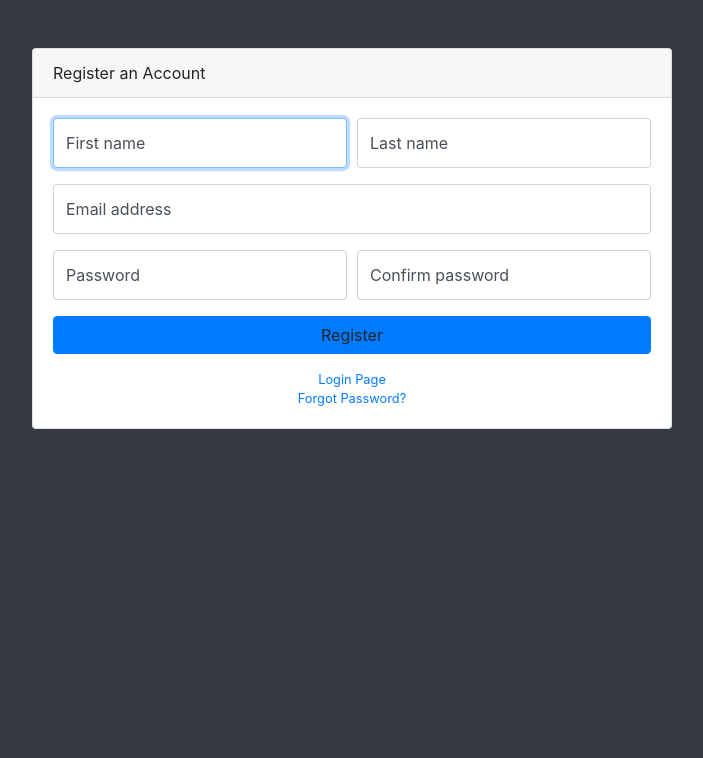
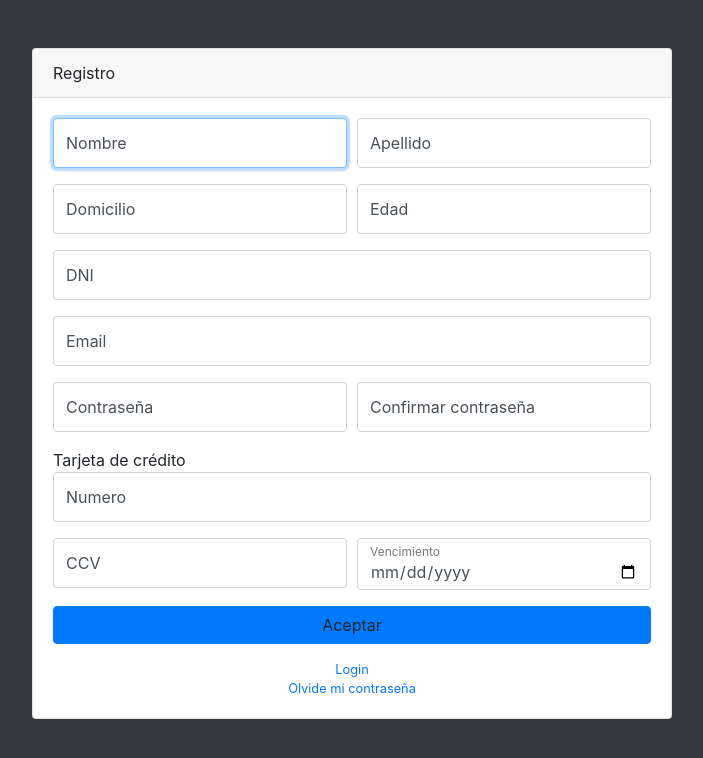
Before and after one commit to DERGONokay/todo-a-un-click, a plain HTML site: page register.html in a window 1280 px wide. Shown: the whole page, without its empty margins (288-991 px from the left). Drawn offline with Linux system fonts and the light colour scheme; some packages are replaced by stand-ins of ours; a script that the page names is missing.

Commit message:
Agregados campos faltantes a registro

```diff
--- a/register.html
+++ b/register.html
@@ -9,7 +9,7 @@
   <meta name="description" content="">
   <meta name="author" content="">
 
-  <title>SB Admin - Register</title>
+  <title>Registro</title>
 
   <!-- Custom fonts for this template-->
   <link href="vendor/fontawesome-free/css/all.min.css" rel="stylesheet" type="text/css">
@@ -23,53 +23,100 @@
 
   <div class="container">
     <div class="card card-register mx-auto mt-5">
-      <div class="card-header">Register an Account</div>
+      <div class="card-header">Registro</div>
       <div class="card-body">
         <form>
           <div class="form-group">
             <div class="form-row">
               <div class="col-md-6">
                 <div class="form-label-group">
-                  <input type="text" id="firstName" class="form-control" placeholder="First name" required="required" autofocus="autofocus">
-                  <label for="firstName">First name</label>
+                  <input type="text" id="firstName" class="form-control" placeholder="Nombre" required="required" autofocus="autofocus">
+                  <label for="firstName">Nombre</label>
                 </div>
               </div>
               <div class="col-md-6">
                 <div class="form-label-group">
-                  <input type="text" id="lastName" class="form-control" placeholder="Last name" required="required">
-                  <label for="lastName">Last name</label>
+                  <input type="text" id="lastName" class="form-control" placeholder="Apellido" required="required">
+                  <label for="lastName">Apellido</label>
+                </div>
+              </div>
+            </div>
+          </div>
+          <div class="form-group">
+            <div class="form-row">
+              <div class="col-md-6">
+                <div class="form-label-group">
+                  <input type="text" id="domicilio" class="form-control" placeholder="Domicilio" required="required">
+                  <label for="domicilio">Domicilio</label>
+                </div>
+              </div>
+              <div class="col-md-6">
+                <div class="form-label-group">
+                  <input type="number" id="edad" class="form-control" placeholder="Edad" required="required">
+                  <label for="edad">Edad</label>
                 </div>
               </div>
             </div>
           </div>
           <div class="form-group">
             <div class="form-label-group">
-              <input type="email" id="inputEmail" class="form-control" placeholder="Email address" required="required">
-              <label for="inputEmail">Email address</label>
+              <input type="number" id="dni" class="form-control" placeholder="DNI" required="required">
+              <label for="dni">DNI</label>
+            </div>
+          </div>
+          <div class="form-group">
+            <div class="form-label-group">
+              <input type="email" id="inputEmail" class="form-control" placeholder="Email" required="required">
+              <label for="inputEmail">Email</label>
             </div>
           </div>
           <div class="form-group">
             <div class="form-row">
               <div class="col-md-6">
                 <div class="form-label-group">
-                  <input type="password" id="inputPassword" class="form-control" placeholder="Password" required="required">
-                  <label for="inputPassword">Password</label>
+                  <input type="password" id="inputPassword" class="form-control" placeholder="Contraseña" required="required">
+                  <label for="inputPassword">Contraseña</label>
                 </div>
               </div>
               <div class="col-md-6">
                 <div class="form-label-group">
-                  <input type="password" id="confirmPassword" class="form-control" placeholder="Confirm password" required="required">
-                  <label for="confirmPassword">Confirm password</label>
+                  <input type="password" id="confirmPassword" class="form-control" placeholder="Confirmar contraseña" required="required">
+                  <label for="confirmPassword">Confirmar contraseña</label>
                 </div>
               </div>
             </div>
           </div>
-          <a class="btn btn-primary btn-block" onclick="register()">Register</a>
+          <div>
+            Tarjeta de crédito
+          </div>
+          <div class="form-group">
+            <div class="form-label-group">
+              <input type="text" id="numeroTarjeta" class="form-control" placeholder="Numero" required="required">
+              <label for="numeroTarjeta">Numero</label>
+            </div>
+          </div>
+          <div class="form-group">
+            <div class="form-row">
+                <div class="col-md-6">
+                  <div class="form-label-group">
+                    <input type="number" id="ccv" class="form-control" placeholder="CCV" required="required">
+                    <label for="ccv">CCV</label>
+                  </div>
+                </div>
+                <div class="col-md-6">
+                  <div class="form-label-group">
+                    <input type="date" id="vencimiento" class="form-control" placeholder="Vencimiento" required="required">
+                    <label for="vencimiento">Vencimiento</label>
+                  </div>
+                </div>
+            </div>
+          </div>
+          <a class="btn btn-primary btn-block" onclick="register()">Aceptar</a>
           <a id="register" href="login.html" hidden></a>
         </form>
         <div class="text-center">
-          <a class="d-block small mt-3" href="login.html">Login Page</a>
-          <a class="d-block small" href="forgot-password.html">Forgot Password?</a>
+          <a class="d-block small mt-3" href="login.html">Login</a>
+          <a class="d-block small" href="forgot-password.html">Olvide mi contraseña</a>
         </div>
       </div>
     </div>
```
